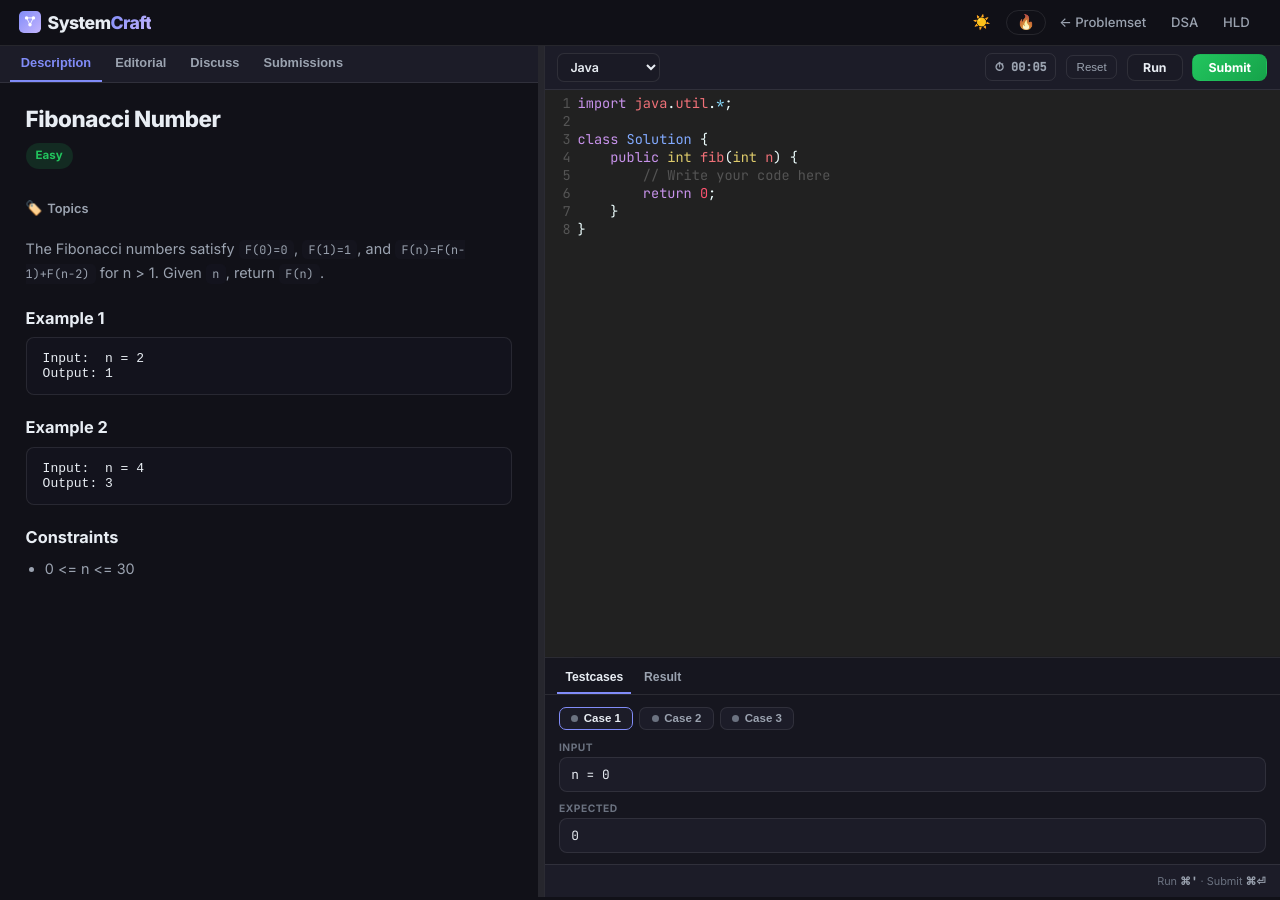
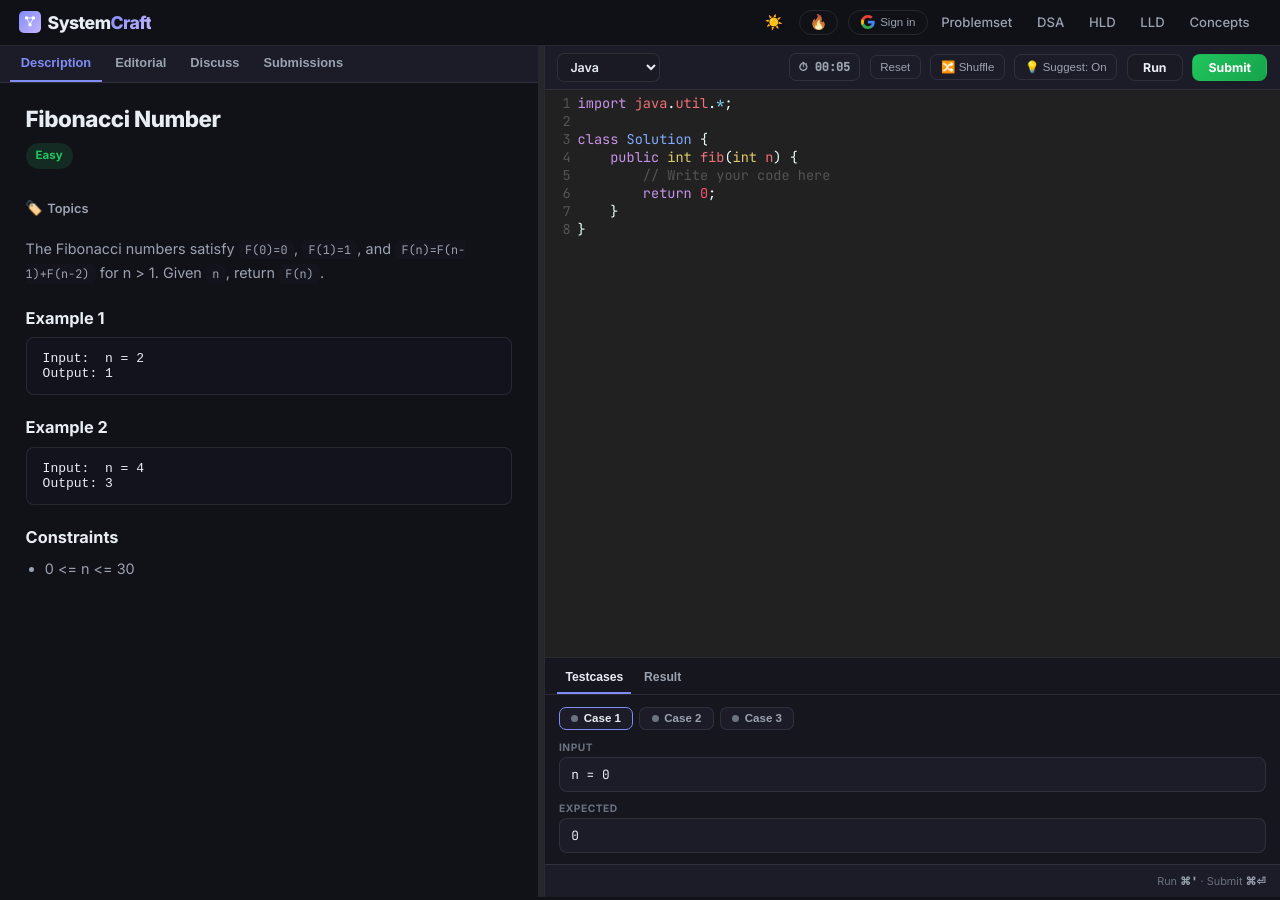
Before and after one commit to iluzn/HLD-Designs, a Jekyll site: the page built from content/dsa/problem/fibonacci-number.md, in a window 1280 px wide. Built offline with Jekyll 4.4.1, drawn with Linux system fonts in a browser that asks for light colours; comment, search, counter and statistics services are not loaded; some of the changed lines change nothing that is shown.

Commit message:
feat(problem): Unify header, add shuffle + autosuggest toggle
Add the auth button (with firebase-auth wiring) and align the nav links
on the problem-page header to match the rest of the site. Add a Shuffle
button that jumps to a random problem and an autosuggestions on/off
toggle (persisted) to the editor toolbar.

```diff
--- a/_includes/lc-judge.html
+++ b/_includes/lc-judge.html
@@ -412,6 +412,7 @@
     return { list: list.slice(0, 40), from: CodeMirror.Pos(cur.line, start), to: CodeMirror.Pos(cur.line, end) };
   }
   function triggerHint() { if (cm && cm.showHint) cm.showHint({ hint: scHint, completeSingle: false }); }
+  var autoSuggestOn = lsGet('sc-autosuggest', true);
 
   function initEditor() {
     var lang = curLang();
@@ -420,6 +421,7 @@
     cm.on('change', function () { persistCode(curLang(), cm.getValue()); });
     // Auto-open suggestions while typing an identifier (IDE-style).
     cm.on('inputRead', function (editor, change) {
+      if (!autoSuggestOn) return;
       var t = change.text && change.text[0];
       if (t && /[A-Za-z_$]/.test(t) && !editor.state.completionActive) triggerHint();
     });
@@ -480,6 +482,21 @@
     loadCM().then(function () {
       initEditor();
       resetBtn.addEventListener('click', function () { cm.setValue(P.langs[curLang()].stub || ''); persistCode(curLang(), cm.getValue()); });
+      // Shuffle → jump to a random problem from the catalog
+      var shuffleBtn = document.getElementById('lc-shuffle');
+      if (shuffleBtn) shuffleBtn.addEventListener('click', function () {
+        var list = window.SC_DAILY || [];
+        if (!list.length) return;
+        var here = (location.pathname.match(/\/dsa\/problem\/([^/]+)/) || [])[1];
+        var pick = list[Math.floor(Math.random() * list.length)];
+        if (list.length > 1) while (pick[0] === here) pick = list[Math.floor(Math.random() * list.length)];
+        location.href = '/dsa/problem/' + pick[0];
+      });
+      // Autosuggest on/off toggle (persisted)
+      var asBtn = document.getElementById('lc-autosuggest');
+      function paintAS() { if (asBtn) asBtn.textContent = '💡 Suggest: ' + (autoSuggestOn ? 'On' : 'Off'); }
+      paintAS();
+      if (asBtn) asBtn.addEventListener('click', function () { autoSuggestOn = !autoSuggestOn; lsSet('sc-autosuggest', autoSuggestOn); paintAS(); });
       runBtn.addEventListener('click', function () { activeCase = 0; runCases(P.cases.slice(0, SAMPLE), false); });
       submitBtn.addEventListener('click', function () { runCases(P.cases, true); });
       document.addEventListener('keydown', function (e) {
--- a/_layouts/lc.html
+++ b/_layouts/lc.html
@@ -213,10 +213,13 @@
                 <button class="theme-toggle" id="theme-btn" title="Toggle theme">🌙</button>
                 {% include daily-data.html %}
                 {% include streak-daily.html %}
+                {% include auth-button.html %}
                 <div class="nav-links" id="nav-links">
-                    <a href="/problemset">← Problemset</a>
+                    <a href="/problemset">Problemset</a>
                     <a href="/dsa">DSA</a>
                     <a href="/hld">HLD</a>
+                    <a href="/lld">LLD</a>
+                    <a href="/concepts">Concepts</a>
                 </div>
             </nav>
         </div>
@@ -239,6 +242,8 @@
                 <span class="lc-spacer"></span>
                 <button class="lc-timer" id="lc-timer" type="button" title="Timer — click to pause/resume, double-click to reset">00:00</button>
                 <button class="lc-reset" id="lc-reset" type="button">Reset</button>
+                <button class="lc-reset" id="lc-shuffle" type="button" title="Jump to a random problem">🔀 Shuffle</button>
+                <button class="lc-reset" id="lc-autosuggest" type="button" title="Toggle code autosuggestions">💡 Suggest: On</button>
                 <button class="lc-btn lc-run" id="lc-run" type="button" disabled>Run</button>
                 <button class="lc-btn lc-submit" id="lc-submit" type="button" disabled>Submit</button>
             </div>
@@ -262,6 +267,7 @@
     (function(){var b=document.getElementById('theme-btn');function set(t){document.documentElement.setAttribute('data-theme',t);localStorage.setItem('theme',t);b.textContent=t==='dark'?'☀️':'🌙';}var cur=localStorage.getItem('theme')||'dark';b.textContent=cur==='dark'?'☀️':'🌙';b.addEventListener('click',function(){set(document.documentElement.getAttribute('data-theme')==='dark'?'light':'dark');});})();
     </script>
     {% include celebration.html %}
+    {% include firebase-auth.html %}
     {% include judge-firebase.html %}
     {% include lc-judge.html %}
 </body>
```
